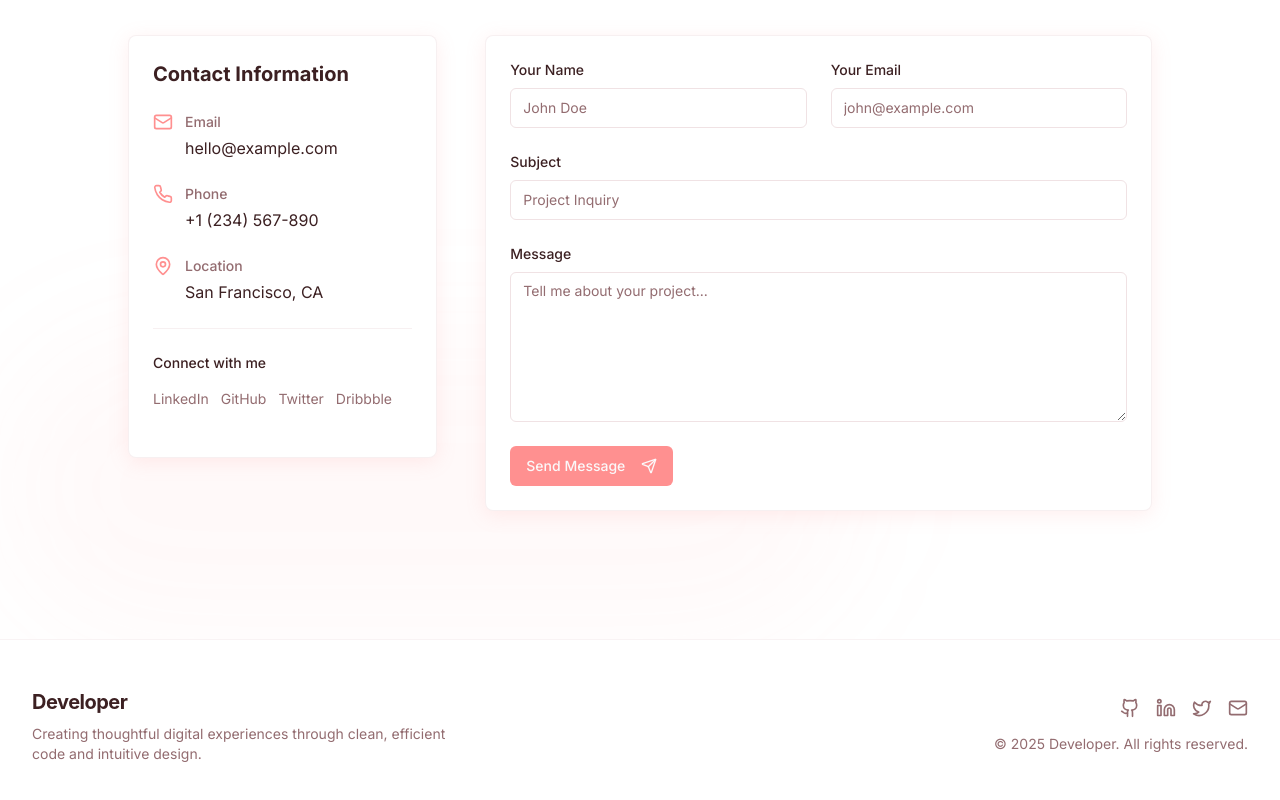
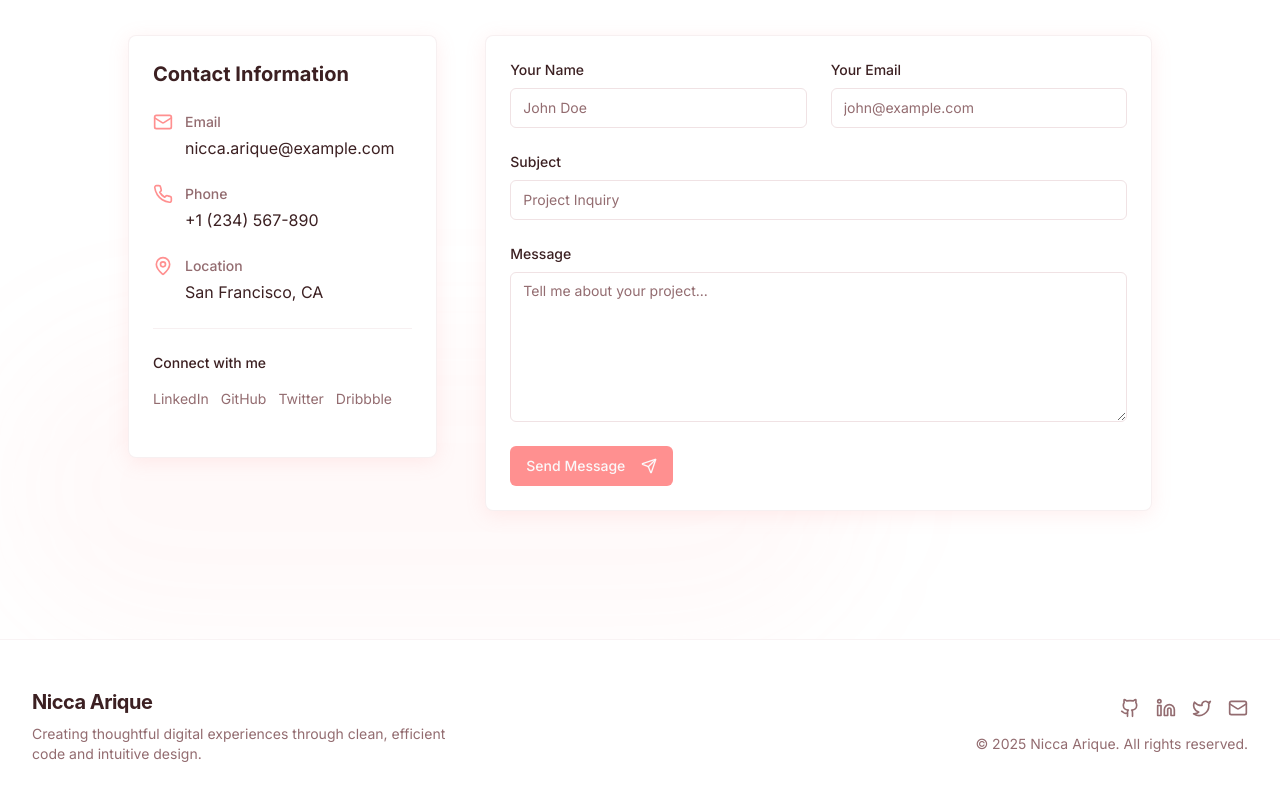
Before and after one commit to ariquenicca/ariquenicca.github.io, a React (Vite) app: page / in a window 1280 px wide. Shown: the part 2883-3683 px from the top of the page. Built offline with nearby package versions, Linux system fonts and the light colour scheme.

Commit message:
Update code with my name

```diff
--- a/src/components/Contact.tsx
+++ b/src/components/Contact.tsx
@@ -61,8 +61,8 @@ const Contact = () => {
                   </div>
                   <div>
                     <h4 className="text-sm font-medium text-muted-foreground mb-1">Email</h4>
-                    <a href="mailto:hello@example.com" className="hover:text-primary transition-colors">
-                      hello@example.com
+                    <a href="mailto:nicca.arique@example.com" className="hover:text-primary transition-colors">
+                      nicca.arique@example.com
                     </a>
                   </div>
                 </div>
--- a/src/components/Footer.tsx
+++ b/src/components/Footer.tsx
@@ -9,7 +9,7 @@ const Footer = () => {
     { name: "GitHub", icon: <Github size={20} />, url: "#" },
     { name: "LinkedIn", icon: <Linkedin size={20} />, url: "#" },
     { name: "Twitter", icon: <Twitter size={20} />, url: "#" },
-    { name: "Email", icon: <Mail size={20} />, url: "mailto:hello@example.com" },
+    { name: "Email", icon: <Mail size={20} />, url: "mailto:nicca.arique@example.com" },
   ];
 
   return (
@@ -18,7 +18,7 @@ const Footer = () => {
         <div className="flex flex-col md:flex-row justify-between items-center">
           <div className="mb-8 md:mb-0">
             <Link to="/" className="text-xl font-display font-bold tracking-tight">
-              Developer
+              Nicca Arique
             </Link>
             <p className="text-sm text-muted-foreground mt-2 max-w-md">
               Creating thoughtful digital experiences through clean, efficient code and intuitive design.
@@ -41,7 +41,7 @@ const Footer = () => {
               ))}
             </div>
             <p className="text-sm text-muted-foreground">
-              © {currentYear} Developer. All rights reserved.
+              © {currentYear} Nicca Arique. All rights reserved.
             </p>
           </div>
         </div>
```
